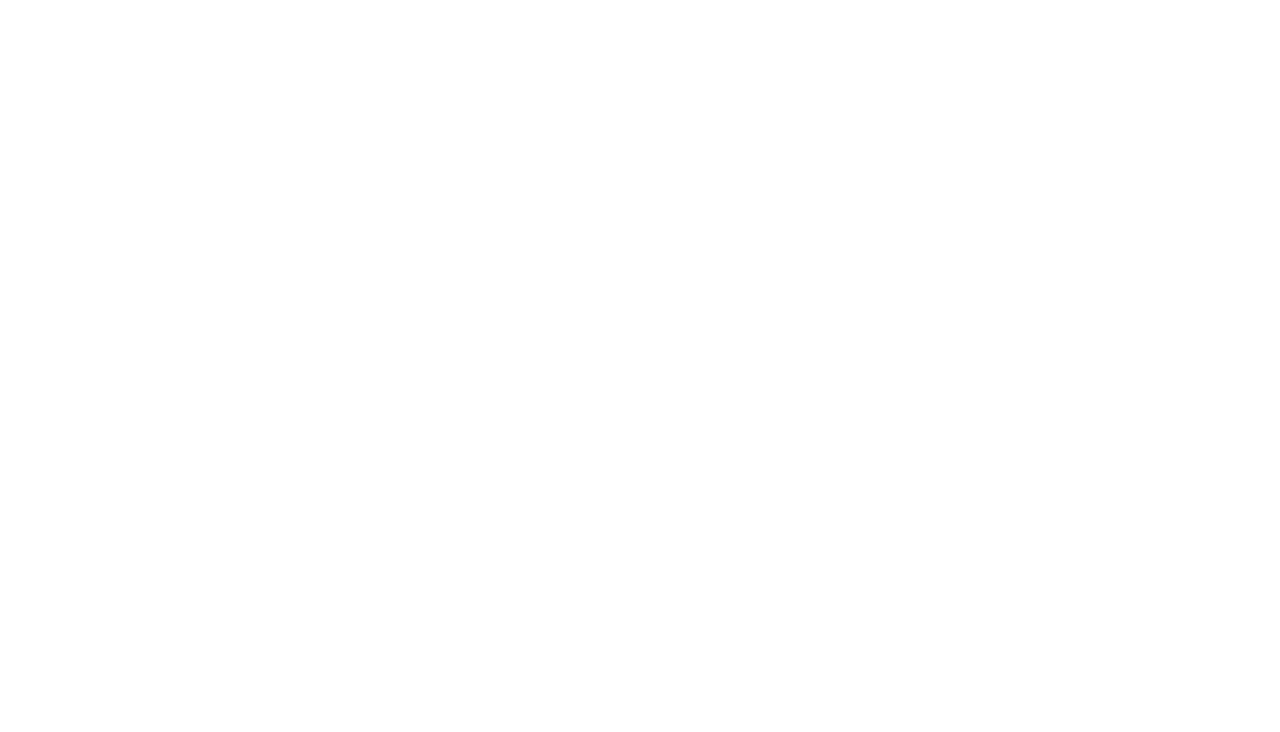
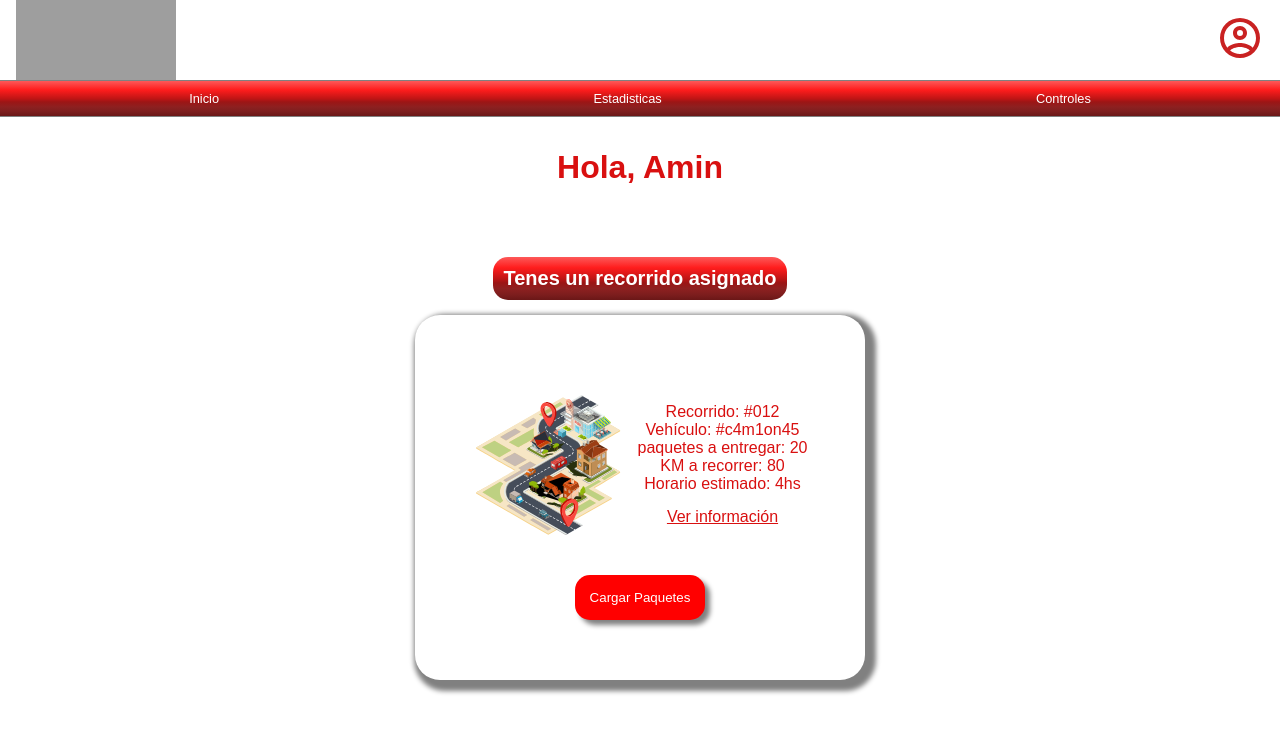
Before and after one commit to imdaviddev/tp-final-laboratorio-frontend, a React (Vite) app: page /conductor in a window 1280 px wide. Before the commit this address had no page. Shown: the top 732 px of the page. Built offline with nearby package versions, Linux system fonts and the light colour scheme; grey boxes are pictures that could not be loaded.

Commit message:
Pestañas de coductor
Inicio
Reportes
Recorridos
Paquetes

```diff
--- /dev/null
+++ b/src/pages/Conductor/ConductorInicio.tsx
@@ -0,0 +1,35 @@
+import Header from '../../components/HeaderComponent/Header';
+import './conductor.css'
+
+
+const ConductorInicio = () => {
+    return <div className='page-container'>
+        <Header rol='Gerente' />
+        <div className="wrapper-mensaje-bienvenida">
+            <h1>Hola, Amin</h1>
+        </div>
+        <div className='container-conductor'>
+            <p><b>Tenes un recorrido asignado</b></p>
+
+            <div className='container-recorrido-conductor'>
+                <div className='descripction-recorrido'>
+                    <img src="../../Imagenes/conductorInicio.svg" alt="Conductor Inicio" />
+                    <ul>
+                        <li>Recorrido: #012</li>
+                        <li>Vehículo: #c4m1on45</li>
+                        <li>paquetes a entregar: 20</li>
+                        <li>KM a recorrer: 80</li>
+                        <li>Horario estimado: 4hs</li>
+                        <a href="#">Ver información</a>
+                    </ul>
+                </div>
+
+                <button className='button-conductor'>Cargar Paquetes</button>
+
+            </div>
+        </div>
+    </div>
+
+}
+
+export default ConductorInicio;
--- /dev/null
+++ b/src/pages/Conductor/ConductorRecorrido.tsx
@@ -0,0 +1,44 @@
+import Header from '../../components/HeaderComponent/Header';
+import './conductor.css'
+
+
+const CoductorRecorrido = () => {
+    return <div className='page-container'>
+        <Header rol='Gerente' />
+        <div className="wrapper-mensaje-bienvenida">
+            <h1>Tus recorridos</h1>
+        </div>
+        <div className='container-conductor'>
+            <div>
+                <button className='button-conductor'>Reporte Semanal</button>
+                <button className='button-conductor'>Reporte Mensual</button>
+            </div>
+            <br />
+            <br />
+            <p><b>Reporte de rutas</b></p>
+
+            <div className='container-recorrido-conductor'>
+
+
+                <div className='recorrido-detalle'>
+                    <ul>
+                        <li>Recorrido: #012</li>
+                        <li>Fecha: 23/08/2024</li>
+                    </ul>
+                    <a href="#">ver detalle</a>
+                </div>
+                <div className='recorrido-detalle'>
+                    <ul>
+                        <li>Recorrido: #059</li>
+                        <li>Fecha: 20/08/2024</li>
+                    </ul>
+                    <a href="#">ver detalle</a>
+                </div>
+
+            </div>
+        </div>
+    </div>
+
+}
+
+export default CoductorRecorrido;
--- /dev/null
+++ b/src/pages/Conductor/ConductorReportes.tsx
@@ -0,0 +1,22 @@
+import Header from '../../components/HeaderComponent/Header';
+import BasicBars from '../../components/reportesGerencia/BasicBars';
+import './conductor.css'
+
+
+const ConductorReportes = () => {
+    return <div className='page-container'>
+        <Header rol='Gerente' />
+        <div className="wrapper-mensaje-bienvenida">
+            <h1>Reportes</h1>
+        </div>
+        <div className='container-conductor'>
+            <p><b>Recorridos realizados (en km)</b></p>
+            <div className='reportes-conductor'>
+                <BasicBars></BasicBars>
+            </div>
+        </div>
+    </div>
+
+}
+
+export default ConductorReportes;
--- /dev/null
+++ b/src/pages/Conductor/conductor.css
@@ -0,0 +1,84 @@
+.container-conductor {
+    margin-top: 125px;
+    height: 250px;
+    display: flex;
+    flex-direction: column;
+    align-items: center;
+    justify-content: center;
+
+}
+
+.container-conductor p {
+    padding: 10px;
+    margin-bottom: 15px;
+    font-size: 20px;
+    border-radius: 15px;
+    color: white;
+    background: linear-gradient(to top,
+            rgb(106, 23, 23),
+            rgb(126, 30, 30),
+            rgb(142, 32, 32),
+            rgb(156, 21, 21) 40%,
+            rgb(192, 21, 21) 50%,
+            rgb(255, 29, 29),
+            rgb(253, 89, 89));
+}
+
+.container-recorrido-conductor {
+    width: 450px;
+    padding: 50px;
+    display: flex;
+    flex-direction: column;
+    align-items: center;
+    justify-content: center;
+    border-radius: 25px;
+    box-shadow: 5px 5px 5px 6px gray;
+}
+
+
+
+.descripction-recorrido {
+    width: 350px;
+    height: 200px;
+    display: flex;
+    align-items: center;
+    justify-content: center;
+}
+
+.descripction-recorrido img {
+    width: 150px;
+    height: 150px;
+}
+
+.descripction-recorrido ul {
+    margin-left: 15px;
+    display: flex;
+    flex-direction: column;
+    align-items: center;
+}
+
+.descripction-recorrido a {
+    margin-top: 15px;
+    text-decoration: underline;
+}
+
+.button-conductor {
+    padding: 15px;
+    margin: 10px;
+    color: white;
+    background-color: red;
+    border-style: none;
+    border-radius: 15px;
+    box-shadow: 5px 5px 5px gray;
+}
+
+.recorrido-detalle{
+    margin: 15px;
+    width: 350px;
+    display: flex;
+    justify-content: space-around;
+    align-items: center;
+    border-radius: 10px;
+    box-shadow: 5px 5px 5px 5px gray;
+
+}
--- a/src/routes/index.tsx
+++ b/src/routes/index.tsx
@@ -8,6 +8,9 @@ import { SupervisionConductoresPage, SupervisionCrearRecorridoPage, SupervisionH
 import MantenimientoPageLayout, { MantenimientoHistorial, MantenimientoInicio } from '../pages/Mantenimiento';
 import Mantenimientoingresos from '../pages/Mantenimiento/Mantenimientoingresos';
 import MantenimientoReparaciones from '../pages/Mantenimiento/MantenimientoReparaciones';
+import ConductorInicio from '../pages/Conductor/ConductorInicio';
+import ConductorRecorrido from '../pages/Conductor/ConductorRecorrido'
+import ConductorReportes from '../pages/Conductor/ConductorReportes';
 
 const Router = () => {
   return <>
@@ -31,6 +34,10 @@ const Router = () => {
           <Route element={<MantenimientoReparaciones/>} path='reparaciones'/>
           <Route element={<MantenimientoHistorial/>} path='historial-de-tickets'/>
       </Route>
+      <Route element={<ConductorInicio/>} path='/conductor'/>
+      <Route element={<ConductorRecorrido/>} path='/conductor/recorridos'/>
+      <Route element={<ConductorReportes/>} path='/conductor/reportes'/>
+
     </Routes>
   </BrowserRouter>
   </>
```
Also changed, not shown: src/components/PestañaEmergente/PestañaEmergente.tsx (added, +71 -0 lines), Imagenes/conductorInicio.svg (added), src/pages/Conductor/ConductorPaquetes.tsx (added).
